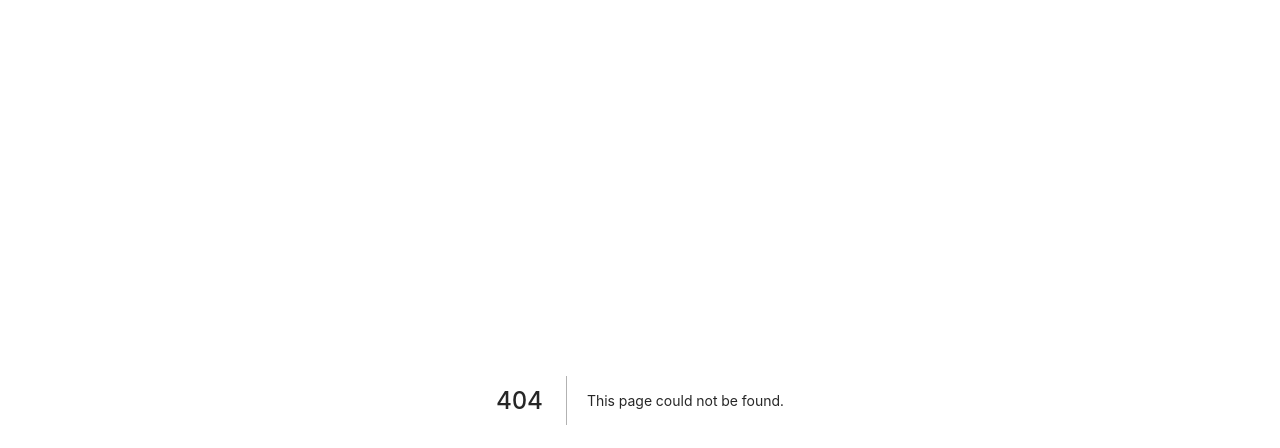
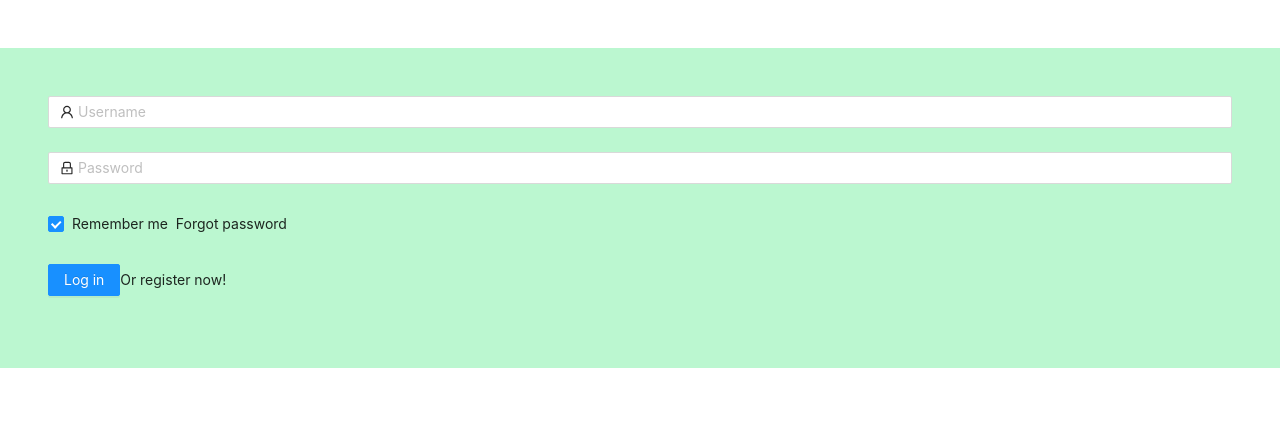
Before and after one commit to johirulislamnishat/othoba-mart-frontend, a Next.js app: page /auth/login in a window 1280 px wide. Before the commit this address had no page. Shown: the top 448 px of the page. Built offline with nearby package versions, Linux system fonts and the light colour scheme.

Commit message:
auth initial setup

```diff
--- /dev/null
+++ b/pages/auth/login.js
@@ -0,0 +1,76 @@
+import { LockOutlined, UserOutlined } from "@ant-design/icons";
+import { Button, Checkbox, Form, Input } from "antd";
+import React from "react";
+
+const Login = () => {
+	const onFinish = (values) => {
+		console.log("Received values of form: ", values);
+	};
+
+	return (
+		<div className="container mx-auto bg-green-200 p-12 mt-12">
+			<Form
+				name="normal_login"
+				className="login-form"
+				initialValues={{ remember: true }}
+				onFinish={onFinish}
+			>
+				<Form.Item
+					name="username"
+					rules={[
+						{
+							required: true,
+							message: "Please input your Username!",
+						},
+					]}
+				>
+					<Input
+						prefix={
+							<UserOutlined className="site-form-item-icon" />
+						}
+						placeholder="Username"
+					/>
+				</Form.Item>
+				<Form.Item
+					name="password"
+					rules={[
+						{
+							required: true,
+							message: "Please input your Password!",
+						},
+					]}
+				>
+					<Input
+						prefix={
+							<LockOutlined className="site-form-item-icon" />
+						}
+						type="password"
+						placeholder="Password"
+					/>
+				</Form.Item>
+				<Form.Item>
+					<Form.Item name="remember" valuePropName="checked" noStyle>
+						<Checkbox>Remember me</Checkbox>
+					</Form.Item>
+
+					<a className="login-form-forgot" href="">
+						Forgot password
+					</a>
+				</Form.Item>
+
+				<Form.Item>
+					<Button
+						type="primary"
+						htmlType="submit"
+						className="login-form-button"
+					>
+						Log in
+					</Button>
+					Or <a href="">register now!</a>
+				</Form.Item>
+			</Form>
+		</div>
+	);
+};
+
+export default Login;
--- /dev/null
+++ b/pages/auth/register.js
@@ -0,0 +1,76 @@
+import { LockOutlined, UserOutlined } from "@ant-design/icons";
+import { Button, Checkbox, Form, Input } from "antd";
+import React from "react";
+
+const Register = () => {
+	const onFinish = (values) => {
+		console.log("Received values of form: ", values);
+	};
+
+	return (
+		<div className="container mx-auto bg-green-200 p-12 mt-12">
+			<Form
+				name="normal_login"
+				className="login-form"
+				initialValues={{ remember: true }}
+				onFinish={onFinish}
+			>
+				<Form.Item
+					name="username"
+					rules={[
+						{
+							required: true,
+							message: "Please input your Username!",
+						},
+					]}
+				>
+					<Input
+						prefix={
+							<UserOutlined className="site-form-item-icon" />
+						}
+						placeholder="Username"
+					/>
+				</Form.Item>
+				<Form.Item
+					name="password"
+					rules={[
+						{
+							required: true,
+							message: "Please input your Password!",
+						},
+					]}
+				>
+					<Input
+						prefix={
+							<LockOutlined className="site-form-item-icon" />
+						}
+						type="password"
+						placeholder="Password"
+					/>
+				</Form.Item>
+				<Form.Item>
+					<Form.Item name="remember" valuePropName="checked" noStyle>
+						<Checkbox>Remember me</Checkbox>
+					</Form.Item>
+
+					<a className="login-form-forgot" href="">
+						Forgot password
+					</a>
+				</Form.Item>
+
+				<Form.Item>
+					<Button
+						type="primary"
+						htmlType="submit"
+						className="login-form-button"
+					>
+						Log in
+					</Button>
+					Or <a href="">register now!</a>
+				</Form.Item>
+			</Form>
+		</div>
+	);
+};
+
+export default Register;
```
